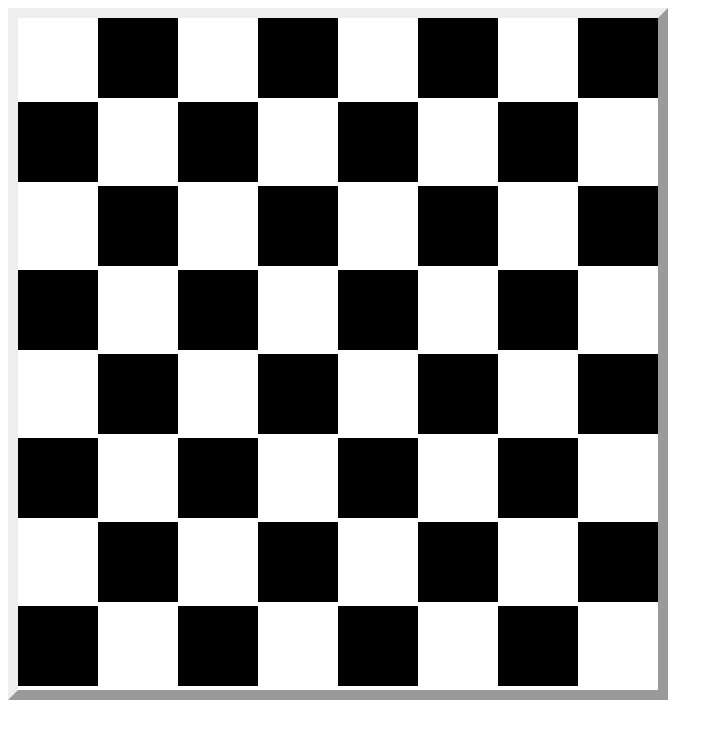
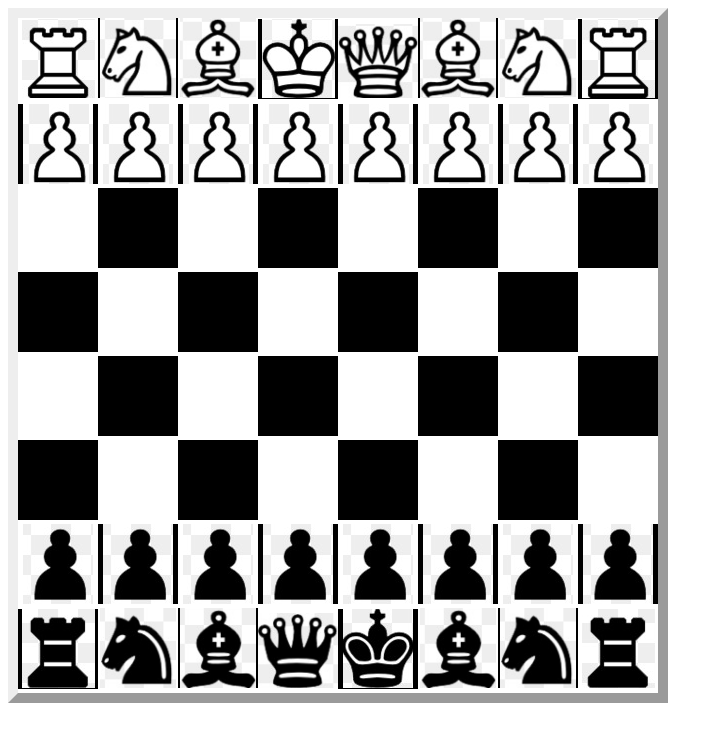
Before and after one commit to achieveravi/chessboard, an Angular app: page / in a window 1280 px wide. Shown: the top 742 px of the page, without its empty margins (0-723 px from the left). Built offline with nearby package versions, Linux system fonts and the light colour scheme.

Commit message:
#2 | initial positioning of chess pieces

```diff
--- a/src/app/block/block.component.css
+++ b/src/app/block/block.component.css
@@ -7,8 +7,3 @@
     display: inline-block;
     background-color: white;
 }
-
-.block {
-    width: 80px;
-    height: 80px;
-}
--- a/src/app/block/block.component.html
+++ b/src/app/block/block.component.html
@@ -1,3 +1,21 @@
 
-<div *ngIf="getColor()=='white'" class="block white"></div>
-<div *ngIf="getColor()=='black'" class="block black"></div>
+<div [ngClass]="'block ' + getColor()">
+    <app-pawn *ngIf="vCoordinate === 2" [team]="'white'"></app-pawn>
+    <app-pawn *ngIf="vCoordinate === 7" [team]="'black'"></app-pawn>
+
+    <app-rook *ngIf="vCoordinate === 1 && (hCoordinate === 1 || hCoordinate === 8)" [team]="'white'"></app-rook>
+    <app-rook *ngIf="vCoordinate === 8 && (hCoordinate === 1 || hCoordinate === 8)" [team]="'black'"></app-rook>
+
+    <app-knight *ngIf="vCoordinate === 1 && (hCoordinate === 2 || hCoordinate === 7)" [team]="'white'"></app-knight>
+    <app-knight *ngIf="vCoordinate === 8 && (hCoordinate === 2 || hCoordinate === 7)" [team]="'black'"></app-knight>
+
+    <app-bishop *ngIf="vCoordinate === 1 && (hCoordinate === 3 || hCoordinate === 6)" [team]="'white'"></app-bishop>
+    <app-bishop *ngIf="vCoordinate === 8 && (hCoordinate === 3 || hCoordinate === 6)" [team]="'black'"></app-bishop>
+
+    <app-queen *ngIf="vCoordinate === 1 && hCoordinate === 5" [team]="'white'"></app-queen>
+    <app-queen *ngIf="vCoordinate === 8 && hCoordinate === 4" [team]="'black'"></app-queen>
+
+    <app-king *ngIf="vCoordinate === 1 && hCoordinate === 4" [team]="'white'"></app-king>
+    <app-king *ngIf="vCoordinate === 8 && hCoordinate === 5" [team]="'black'"></app-king>
+
+</div>
--- a/src/app/board/board.component.css
+++ b/src/app/board/board.component.css
@@ -3,7 +3,7 @@
     text-align: center;
 }
 
-.block {
+.board-block {
     width: 80px;
     height: 80px;
     display: inline-block;
--- a/src/app/board/board.component.html
+++ b/src/app/board/board.component.html
@@ -1,6 +1,6 @@
 <div class="board-border">
   <div *ngFor="let v of vCoordinates; let evenRow = even; let oddRow = odd" class="row">
-    <div *ngFor="let h of hCoordinates; let evenBlock = even; let oddBlock = odd" class="block">
+    <div *ngFor="let h of hCoordinates; let evenBlock = even; let oddBlock = odd" class="board-block">
       <app-block *ngIf="(evenRow && evenBlock) || (oddRow && oddBlock)" [hCoordinate]="h" [vCoordinate]="v" [color]="'white'"></app-block>
       <app-block *ngIf="(evenRow && oddBlock) || (oddRow && evenBlock)" [hCoordinate]="h" [vCoordinate]="v" [color]="'black'"></app-block>
     </div>
--- a/src/app/pieces/bishop/bishop.component.html
+++ b/src/app/pieces/bishop/bishop.component.html
@@ -1,3 +1,3 @@
-<div>
+<div class="block">
     <img src="../../../assets/bishop-{{ team }}.png">
   </div>
--- a/src/app/pieces/king/king.component.html
+++ b/src/app/pieces/king/king.component.html
@@ -1,3 +1,3 @@
-<div>
+<div class="block">
     <img src="../../../assets/king-{{ team }}.png">
   </div>
--- a/src/app/pieces/knight/knight.component.html
+++ b/src/app/pieces/knight/knight.component.html
@@ -1,3 +1,3 @@
-<div>
+<div class="block">
     <img src="../../../assets/knight-{{ team }}.png">
   </div>
--- a/src/app/pieces/pawn/pawn.component.html
+++ b/src/app/pieces/pawn/pawn.component.html
@@ -1,3 +1,3 @@
-<div>
+<div class="block">
   <img src="../../../assets/pawn-{{ team }}.png">
 </div>
--- a/src/app/pieces/queen/queen.component.html
+++ b/src/app/pieces/queen/queen.component.html
@@ -1,3 +1,3 @@
-<div>
+<div class="block">
     <img src="../../../assets/queen-{{ team }}.png">
   </div>
--- a/src/app/pieces/rook/rook.component.html
+++ b/src/app/pieces/rook/rook.component.html
@@ -1,3 +1,3 @@
-<div>
+<div class="block">
     <img src="../../../assets/rook-{{ team }}.png">
   </div>
--- a/src/styles.css
+++ b/src/styles.css
@@ -1 +1,14 @@
 /* You can add global styles to this file, and also import other style files */
+.block {
+    width: 80px;
+    height: 80px;
+}
+
+.piece {
+    padding: 5px;
+}
+
+img {
+    max-height: 100%;
+    max-width: 100%;
+}
```
